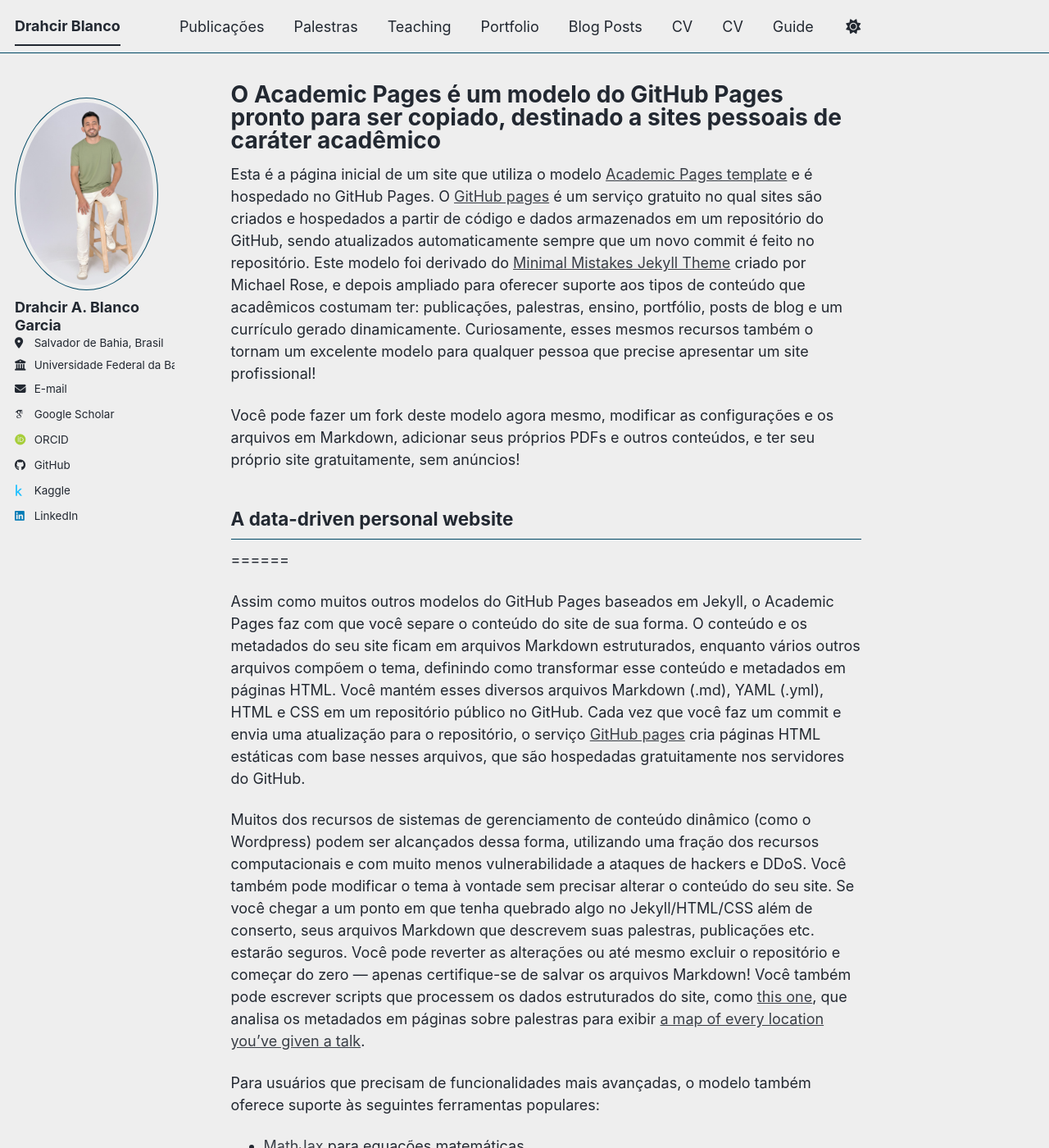
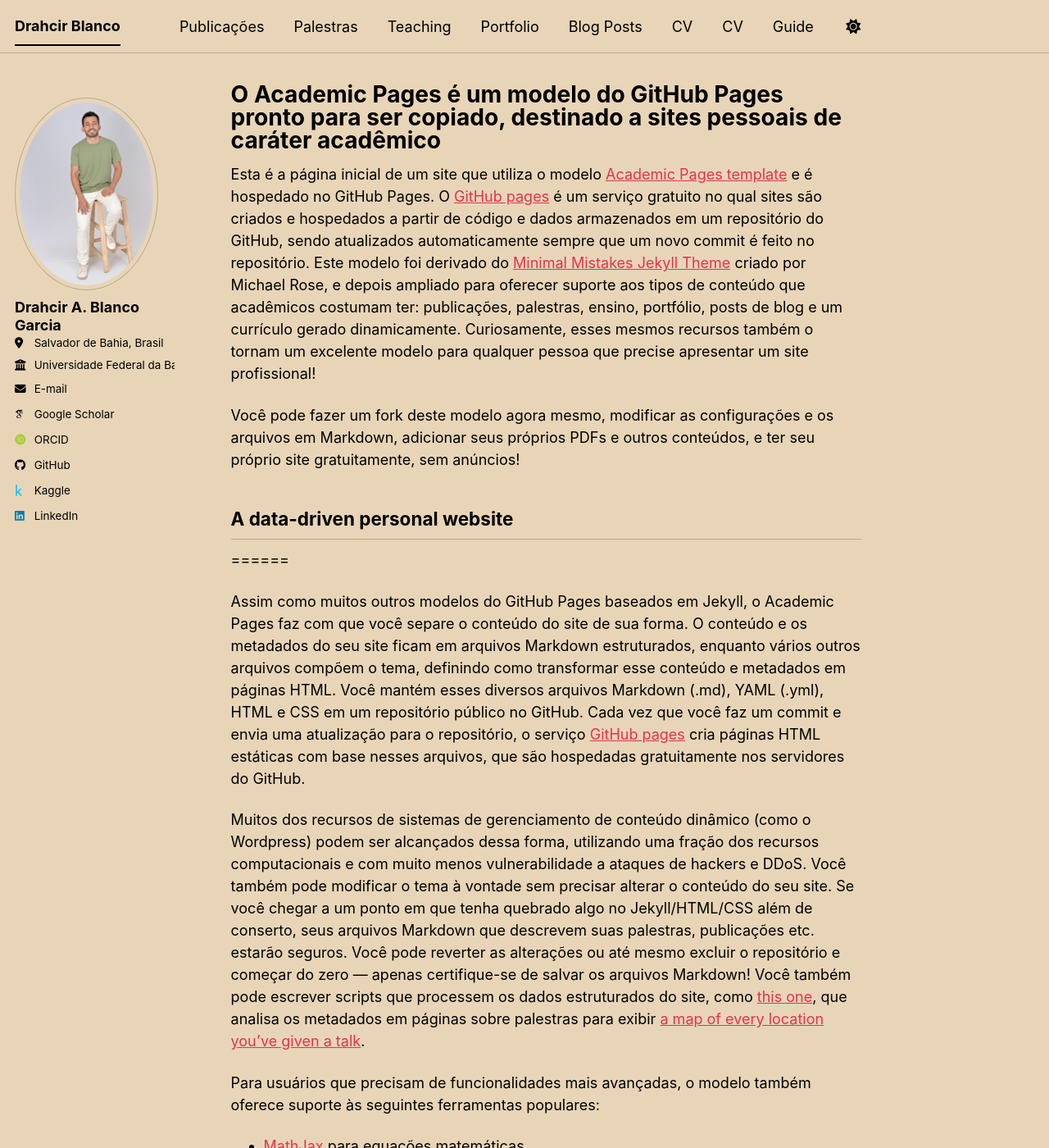
Before and after one commit to bl4nco7/drahcir, a Jekyll site: the page built from _pages/about.md, in a window 1280 px wide and 1400 px high. Shown: the whole window at 82% size. Built offline with Jekyll 4.4.1, drawn with Linux system fonts in a browser that asks for light colours; some web fonts are replaced; a script bundle is joined from its source files by our own code; library files that are not in the unit come from our copies.

Commit message:
Change site theme to 'sunrise' and update repository URL

```diff
--- a/_config.yml
+++ b/_config.yml
@@ -8,7 +8,7 @@
 
 # Basic Site Settings
 locale                   : "pt-BR"
-site_theme               : "air" # The available themes options are "default", "air", "sunrise", "mint", "dirt" and "contrast"
+site_theme               : "sunrise" # The available themes options are "default", "air", "sunrise", "mint", "dirt" and "contrast"
 title                    : "Drahcir Blanco" # Acá tambien puedo colocar mi título
 title_separator          : "-"
 name                     : &name "Drahcir Alexander Blanco Garcia"
@@ -16,7 +16,7 @@
 url                      : https://bl4nco7.github.io/drahcir/ # https://academicpages.github.io # The base hostname & protocol for your site e.g. "https://[your GitHub username].github.io",
                                                            # or if you already have some other page hosted on Github then use "https://[your GitHub username].github.io/[Your Repo Name]"
 baseurl                  : "" # the subpath of your site, e.g. "/blog"
-repository               : # "https://github.com/bl4nco7/drahcir" # "bl4nco7.github.io/drahcir/" # "academicpages/academicpages.github.io"
+repository               : "https://github.com/bl4nco7/drahcir" # "bl4nco7.github.io/drahcir/" # "academicpages/academicpages.github.io"
 
 # Site Author - The following control what appear as part of the author content on the side bar.
 #               If a field is blank the icon and link will not appear, otherwise it will be shown.
```
